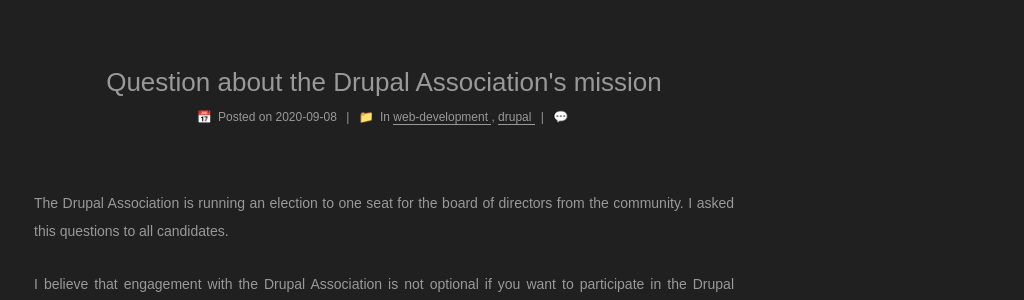
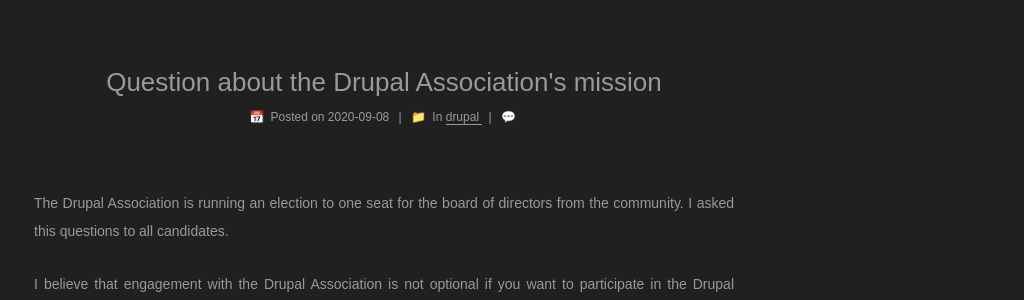
Before and after one commit to e0ipso/e0ipso.github.io, a Jekyll site: the page built from _posts/2020-09-08-question-for-the-drupal-association.md, in a window 1280 px wide. Shown: the part 460-760 px from the top of the page, without its empty margins (256-1280 px from the left). Built offline with Jekyll 4.4.1, drawn with Linux system fonts in a browser that asks for light colours; comment, search, counter and statistics services are not loaded; some of the changed text lies outside the part shown.

```diff
--- a/_posts/2020-09-08-question-for-the-drupa-association.md
+++ b/_posts/2020-09-08-question-for-the-drupal-association.md
@@ -1,10 +1,8 @@
 ---
-title: Question about the Drupal Association's mission
+title: "Question about the Drupal Association's mission"
 category: drupal
-categories:
-  - web-development
-  - drupal
 tags:
+  - Software Ethics
   - Drupal Development
 ---
 The Drupal Association is running an election to one seat for the board of directors from the
```
